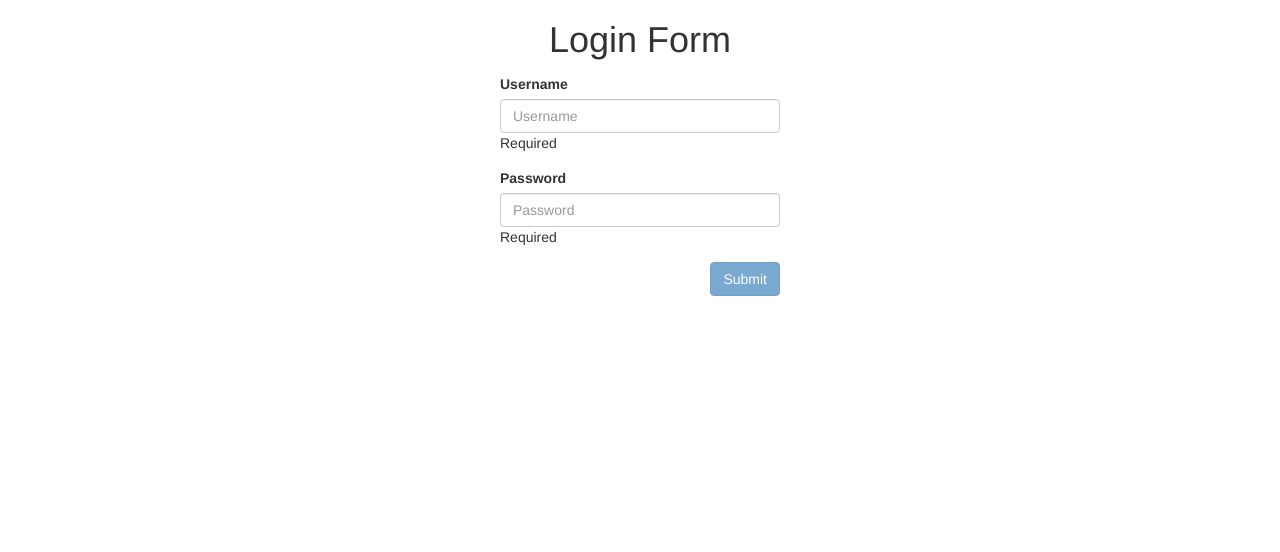
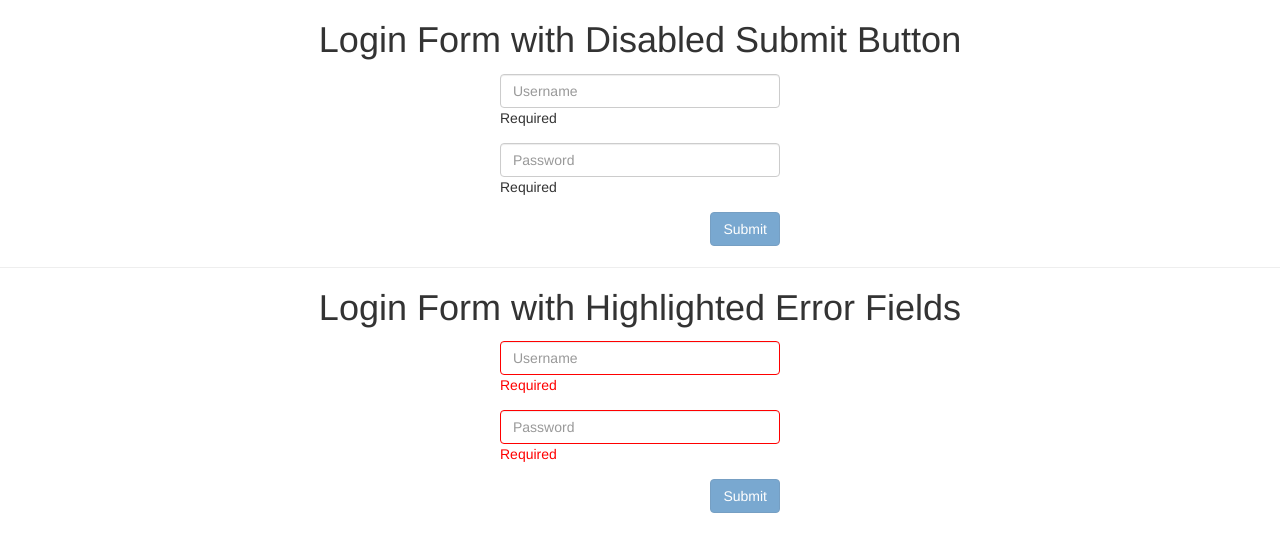
Before and after one commit to dreamthink/SignupForm2, a website: page index.html in a window 1280 px wide. Drawn offline with nearby package versions, Linux system fonts and the light colour scheme.

Commit message:
Add second login form with highlighted error fields

```diff
--- a/css/styles.css
+++ b/css/styles.css
@@ -2,11 +2,21 @@ h1 {
 	text-align: center;
 }
 
-form {
+.myCtrl1 {
 	width: 20em;
-	margin: 1em auto 1em auto;
+	margin: 1em auto 5em auto;
 }
 
 .pull-right {
 	text-align: right;
 }
+
+.myCtrl2 {
+	width: 20em;
+	margin: 1em auto 1em auto;
+}
+
+.has-error {
+	border-color: red;
+	color: red;
+}
--- a/index.html
+++ b/index.html
@@ -9,24 +9,39 @@
 	<script src="js/app.js"></script>
 	<link rel="stylesheet" href="css/styles.css">
 </head>
-<body ng-controller="myController as myCtrl">
-	<h1>Login Form</h1>
-	<form name="myForm" ng-submit="myCtrl.submitForm()" novalidate>
+<body>
+	<h1>Login Form with Disabled Submit Button</h1>
+	<div class="myCtrl1" ng-controller="myController1 as myCtrl1">
+		<form name="myForm1" ng-submit="myCtrl1.submitForm()" novalidate>
 			<div class="form-group">
-			<label for="username">Username</label>
-			<input type="text" ng-model="myCtrl.username" name="username" class="form-control" placeholder="Username" required>
-			<span class="error-msg" ng-show="myForm.username.$error.required">Required</span>
+				<input type="text" ng-model="myCtrl1.username1" name="username1" class="form-control" placeholder="Username" required>
+				<span class="req-msg" ng-show="myForm1.username1.$error.required">Required</span>
 			</div>
 			<div class="form-group">
-			<label for="password">Password</label>
-			<input type="password" ng-model="myCtrl.password" name="password" class="form-control" placeholder="Password" required>
-			<span class="error-msg" ng-show="myForm.password.$error.required">Required</span>
+				<input type="password" ng-model="myCtrl1.password1" name="password1" class="form-control" placeholder="Password" required>
+				<span class="req-msg" ng-show="myForm1.password1.$error.required">Required</span>
 			</div>
 			<div class="form-group">
-			<button type="submit" class="btn btn-primary pull-right" ng-disabled="myForm.$invalid">Submit</button>
+				<button type="submit" class="btn btn-primary pull-right" ng-disabled="myForm1.$invalid">Submit</button>
 			</div>
 		</form>
-<!-- <pre>{{ myForm | json }}</pre>
- -->
+	</div>
+	<hr>
+	<h1>Login Form with Highlighted Error Fields</h1>
+	<div class="myCtrl2" ng-controller="myController2 as myCtrl2">
+		<form name="myForm2" ng-submit="myCtrl2.submitForm()" novalidate>
+			<div class="form-group">
+				<input type="text" ng-class="{'has-error': myForm2.username2.$invalid}" ng-model="myCtrl2.username2" name="username2" class="form-control" placeholder="Username" required>
+				<span class="req-msg has-error" ng-show="myForm2.username2.$error.required">Required</span>
+			</div>
+			<div class="form-group">
+				<input type="password" ng-class="{'has-error': myForm2.password2.$invalid}" ng-model="myCtrl2.password2" name="password2" class="form-control" placeholder="Password" required>
+				<span class="req-msg has-error" ng-show="myForm2.password2.$error.required">Required</span>
+			</div>
+			<div class="form-group">
+				<button type="submit" class="btn btn-primary pull-right" ng-disabled="myForm2.$invalid">Submit</button>
+			</div>
+		</form>
+	</div>
 </body>
 </html>
--- a/js/app.js
+++ b/js/app.js
@@ -1,6 +1,11 @@
 angular.module("myApp", [])
-	.controller("myController", function() {
+	.controller("myController1", function() {
 		this.submitForm = function() {
-			alert("Username is " + this.username + "\nPassword is " + this.password);
+			alert("Form 1:\nUsername is " + this.username1 + "\nPassword is " + this.password1);
+		};
+	})
+	.controller("myController2", function() {
+		this.submitForm = function() {
+			alert("Form 2:\nUsername is " + this.username2 + "\nPassword is " + this.password2);
 		};
 	});
```
Lines whose indentation alone changed are shown as unchanged.
